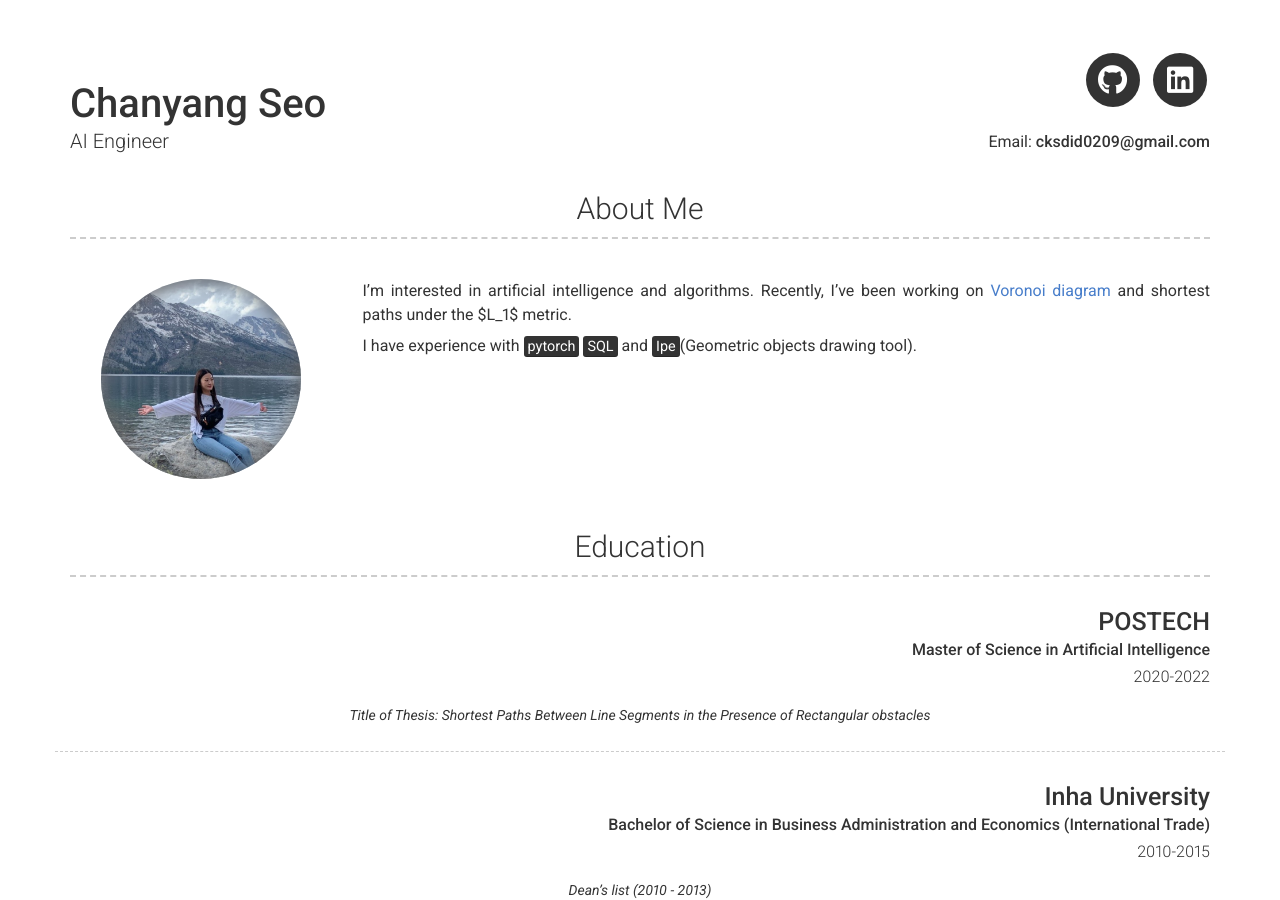
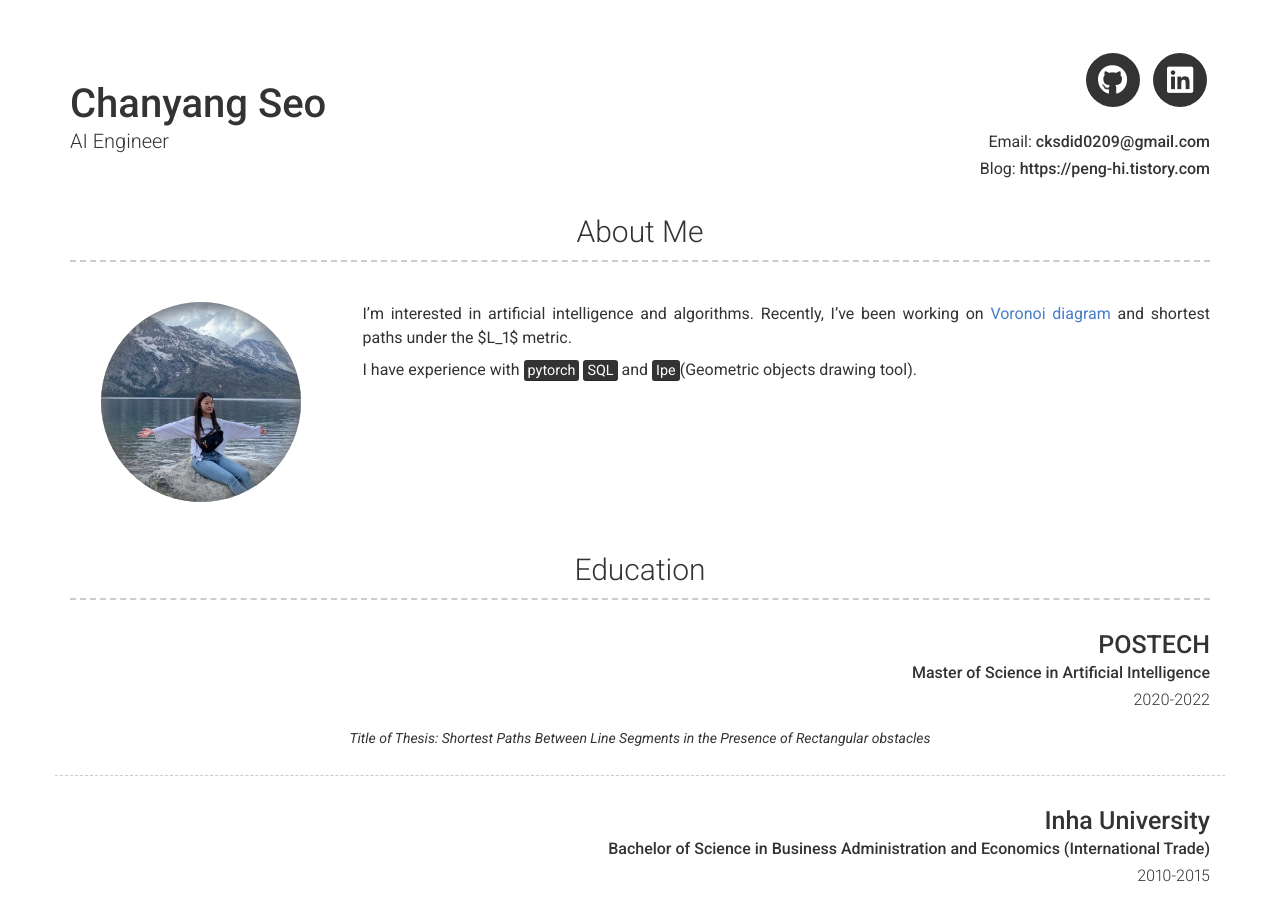
Before and after one commit to chan8616/chan8616.github.io, a Jekyll site: the page built from index.md, in a window 1280 px wide and 900 px high. Built offline with Jekyll 4.4.1, drawn with Linux system fonts in a browser that asks for light colours; nearby versions of some CDN libraries; part of the change alters nothing that is shown.

Commit message:
Update _config.yml
add my blog and portfolio address

```diff
--- a/_config.yml
+++ b/_config.yml
@@ -14,8 +14,10 @@ email: cksdid0209@gmail.com
 # email_title: Email (Email title override)
 # phone:
 # phone_title: Phone (Phone title override)
-# website: Your website (eg. https://google.com)(optional)
-# website_title: Web (Website title override)
+website: https://peng-hi.tistory.com
+website_title: Blog
+portfolio: https://www.notion.so/chanyangseo/Chanyang-s-Portfolio-7a7ec506213543eba57ab78e140a7d94
+portfolio_title: Portfolio
 
 # Dark Mode (true/false/never)
 darkmode: false
```
